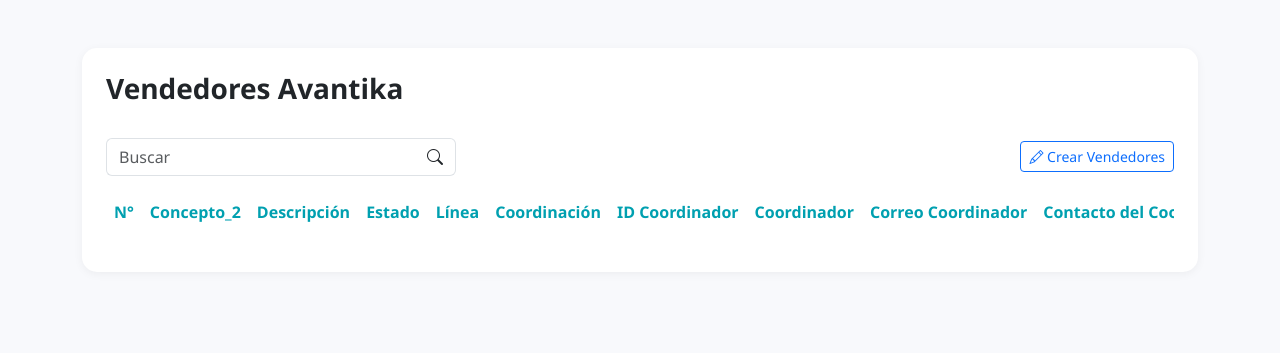
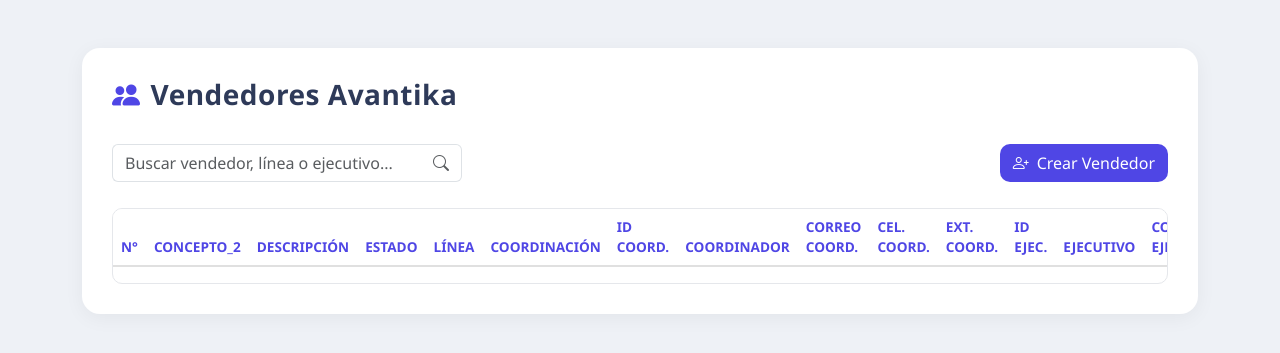
Before and after one commit to Heyder0815/CRUD_Flask, a Flask app: page / in a window 1280 px wide. Shown: the top 353 px of the page. Run offline with Flask 3, Linux system fonts and the light colour scheme; lists and menus that the app fills with data are empty.

Commit message:
Actualizacion 03-11-2025

```diff
--- a/templates/empleados/index.html
+++ b/templates/empleados/index.html
@@ -3,71 +3,116 @@
 <head>
   <meta charset="UTF-8">
   <meta name="viewport" content="width=device-width, initial-scale=1.0">
-  <title>App Vendedores</title>
+  <title>Vendedores Avantika</title>
   <link rel="icon" href="static/img/barra.png" type="image/png">
 
   <!-- Bootstrap CSS -->
   <link href="https://cdn.jsdelivr.net/npm/bootstrap@5.3.2/dist/css/bootstrap.min.css" rel="stylesheet">
-
   <!-- Bootstrap Icons -->
   <link rel="stylesheet" href="https://cdn.jsdelivr.net/npm/bootstrap-icons@1.10.5/font/bootstrap-icons.css">
 
   <style>
     body {
-      background-color: #f8f9fc;
+      background-color: #eef1f6;
       font-family: 'Segoe UI', Tahoma, Geneva, Verdana, sans-serif;
     }
 
     .card {
       border: none;
-      border-radius: 15px;
-      box-shadow: 0 2px 10px rgba(0, 0, 0, 0.05);
+      border-radius: 18px;
+      box-shadow: 0 4px 20px rgba(0, 0, 0, 0.05);
+      padding: 30px;
+      background-color: #fff;
     }
 
-    .table thead {
-      background-color: #f8faff;
-      position: sticky;
-      top: 0;
-      z-index: 2;
+    h3 {
+      color: #2e3a59;
+      font-weight: 700;
+      letter-spacing: 0.5px;
+      display: flex;
+      align-items: center;
     }
 
-    .table thead th {
-      color: #00a0b0;
-      font-weight: 600;
-      border-bottom: none;
-      white-space: nowrap;
+    h3 i {
+      color: #4f46e5;
+      margin-right: 10px;
     }
 
     .search-bar {
       width: 350px;
+      transition: all 0.3s ease;
     }
 
-    .btn-primary {
-      background-color: #4f46e5;
-      border: none;
-      border-radius: 10px;
+    .search-bar input:focus {
+      box-shadow: 0 0 5px rgba(79, 70, 229, 0.4);
     }
 
-    .btn-primary:hover {
-      background-color: #4338ca;
+    .table-wrapper {
+      max-height: 420px;
+      overflow-y: auto;
+      overflow-x: auto;
+      border-radius: 10px;
+      border: 1px solid #e5e7eb;
+      margin-top: 10px;
     }
 
-    .badge-success {
-      background-color: #22c55e;
-      padding: 8px 14px;
-      border-radius: 20px;
+    .table {
+      min-width: 1200px;
+    }
+
+    .table thead {
+      background-color: #f1f4f9;
+      position: sticky;
+      top: 0;
+      z-index: 10;
+    }
+
+    .table thead th {
+      color: #4f46e5;
+      font-weight: 600;
+      text-transform: uppercase;
+      font-size: 0.85rem;
+      border-bottom: 2px solid #e0e0e0;
+    }
+
+    .table tbody tr {
+      transition: background-color 0.2s;
+    }
+
+    .table tbody tr:hover {
+      background-color: #f9fafc;
+    }
+
+    .btn-outline-primary,
+    .btn-outline-danger {
+      border-radius: 8px;
+    }
+
+    .btn-outline-primary {
+      color: #4f46e5;
+      border-color: #4f46e5;
+    }
+
+    .btn-outline-primary:hover {
+      background-color: #4f46e5;
+      color: white;
+    }
+
+    .btn-outline-danger:hover {
+      background-color: #dc3545;
+      color: white;
+    }
+
+    .btn-create {
+      background-color: #4f46e5;
+      color: white;
+      border-radius: 10px;
+      transition: all 0.3s ease;
       font-weight: 500;
     }
 
-    /* --- Scroll interno --- */
-    .table-wrapper {
-      max-height: 400px; /* altura visible */
-      overflow-y: auto;  /* scroll vertical */
-      overflow-x: auto;  /* scroll horizontal */
-    }
-
-    .table {
-      min-width: 1300px; /* evita que se aplaste */
+    .btn-create:hover {
+      background-color: #4338ca;
     }
 
     ::-webkit-scrollbar {
@@ -81,52 +126,60 @@
     }
 
     ::-webkit-scrollbar-thumb:hover {
-      background: #a0a0a0;
+      background: #999;
+    }
+
+    .estado-habilitado {
+      color: #16a34a;
+      font-weight: 600;
+    }
+
+    .estado-deshabilitado {
+      color: #dc2626;
+      font-weight: 600;
     }
   </style>
 </head>
 
 <body>
   <div class="container my-5">
-    <div class="card p-4">
-      <h3 class="fw-semibold">Vendedores Avantika</h3>
+    <div class="card">
+      <h3><i class="bi bi-people-fill"></i>Vendedores Avantika</h3>
 
-      <div class="d-flex justify-content-between align-items-center mt-4 mb-3">
-        <div class="input-group search-bar">
-          <input type="text" class="form-control border-end-0" placeholder="Buscar">
+      <div class="d-flex flex-wrap justify-content-between align-items-center mt-4 mb-3">
+        <div class="input-group search-bar mb-3 mb-md-0">
+          <input type="text" id="buscar" class="form-control border-end-0" placeholder="Buscar vendedor, línea o ejecutivo...">
           <span class="input-group-text bg-white border-start-0">
-            <i class="bi bi-search"></i>
+            <i class="bi bi-search text-muted"></i>
           </span>
         </div>
 
-        <a href="/create" class="btn btn-sm btn-outline-primary">
-          <i class="bi bi-pencil"></i>
-          Crear Vendedores
+        <a href="/create" class="btn btn-create">
+          <i class="bi bi-person-plus me-2"></i>Crear Vendedor
         </a>
       </div>
 
-      <!-- Contenedor con scroll -->
       <div class="table-wrapper">
         <table class="table align-middle">
           <thead>
             <tr>
-              <th scope="col">N°</th>
-              <th scope="col">Concepto_2</th>
-              <th scope="col">Descripción</th>
-              <th scope="col">Estado</th>
-              <th scope="col">Línea</th>
-              <th scope="col">Coordinación</th>
-              <th scope="col">ID Coordinador</th>
-              <th scope="col">Coordinador</th>
-              <th scope="col">Correo Coordinador</th>
-              <th scope="col">Contacto del Coordinador</th>
-              <th scope="col">Extensión del Coordinador</th>
-              <th scope="col">ID Ejecutivo</th>
-              <th scope="col">Ejecutivo</th>
-              <th scope="col">Correo Ejecutivo</th>
-              <th scope="col">Contacto Ejecutivo</th>
-              <th scope="col">Extensión Ejecutivo</th>
-              <th scope="col">Acciones</th>
+              <th>N°</th>
+              <th>Concepto_2</th>
+              <th>Descripción</th>
+              <th>Estado</th>
+              <th>Línea</th>
+              <th>Coordinación</th>
+              <th>ID Coord.</th>
+              <th>Coordinador</th>
+              <th>Correo Coord.</th>
+              <th>Cel. Coord.</th>
+              <th>Ext. Coord.</th>
+              <th>ID Ejec.</th>
+              <th>Ejecutivo</th>
+              <th>Correo Ejec.</th>
+              <th>Cel. Ejec.</th>
+              <th>Ext. Ejec.</th>
+              <th>Acciones</th>
             </tr>
           </thead>
 
@@ -136,7 +189,11 @@
               <td>{{ emp[0] }}</td>
               <td>{{ emp[1] }}</td>
               <td>{{ emp[2] }}</td>
-              <td>{{ 'Habilitado' if emp[3] == 'S' else 'Deshabilitado' }}</td>
+              <td>
+                <span class="{{ 'estado-habilitado' if emp[3] == 'S' else 'estado-deshabilitado' }}">
+                  {{ 'Habilitado' if emp[3] == 'S' else 'Deshabilitado' }}
+                </span>
+              </td>
               <td>{{ emp[4] }}</td>
               <td>{{ emp[5] }}</td>
               <td>{{ emp[6] }}</td>
@@ -149,32 +206,28 @@
               <td>{{ emp[13] }}</td>
               <td>{{ emp[14] }}</td>
               <td>{{ emp[15] }}</td>
+              <td>
+                <div class="d-flex justify-content-start gap-2">
+                  <a href="/edit/{{ emp[0] }}" class="btn btn-sm btn-outline-primary" title="Editar">
+                    <i class="bi bi-pencil-square"></i>
+                  </a>
+                  <button class="btn btn-sm btn-outline-danger"
+                          data-bs-toggle="modal"
+                          data-bs-target="#confirmarEliminar{{ emp[0] }}"
+                          title="Eliminar">
+                    <i class="bi bi-trash"></i>
+                  </button>
+                </div>
 
-              <td style="white-space: nowrap;">
-                <a href="/edit/{{ emp[0] }}" class="btn btn-sm btn-outline-primary me-2">
-                  <i class="bi bi-pencil"></i>
-                </a>
-
-                <!-- Botón de eliminar -->
-                <button class="btn btn-sm btn-outline-danger"
-                        data-bs-toggle="modal"
-                        data-bs-target="#confirmarEliminar{{ emp[0] }}">
-                  <i class="bi bi-trash"></i>
-                </button>
-
-                <!-- Modal de confirmación -->
-                <div class="modal fade" id="confirmarEliminar{{ emp[0] }}"
-                     tabindex="-1"
-                     aria-labelledby="exampleModalLabel"
-                     aria-hidden="true">
+                <!-- Modal -->
+                <div class="modal fade" id="confirmarEliminar{{ emp[0] }}" tabindex="-1" aria-labelledby="exampleModalLabel" aria-hidden="true">
                   <div class="modal-dialog modal-dialog-centered">
                     <div class="modal-content">
                       <div class="modal-header bg-danger text-white">
-                        <h5 class="modal-title" id="exampleModalLabel">
-                          <i class="bi bi-exclamation-triangle-fill me-2"></i>
-                          Confirmar eliminación
+                        <h5 class="modal-title">
+                          <i class="bi bi-exclamation-triangle-fill me-2"></i>Confirmar eliminación
                         </h5>
-                        <button type="button" class="btn-close" data-bs-dismiss="modal" aria-label="Close"></button>
+                        <button type="button" class="btn-close" data-bs-dismiss="modal" aria-label="Cerrar"></button>
                       </div>
                       <div class="modal-body">
                         ¿Estás seguro de que deseas eliminar este registro? <br>
@@ -196,6 +249,22 @@
     </div>
   </div>
 
+  <!-- Script de filtrado -->
+  <script>
+    document.addEventListener('DOMContentLoaded', function () {
+      const input = document.getElementById('buscar');
+      const filas = document.querySelectorAll('tbody tr');
+
+      input.addEventListener('keyup', function () {
+        const texto = input.value.toLowerCase();
+        filas.forEach(fila => {
+          const contenido = fila.textContent.toLowerCase();
+          fila.style.display = contenido.includes(texto) ? '' : 'none';
+        });
+      });
+    });
+  </script>
+
   <!-- Bootstrap JS -->
   <script src="https://cdn.jsdelivr.net/npm/bootstrap@5.3.2/dist/js/bootstrap.bundle.min.js"></script>
 </body>
```
